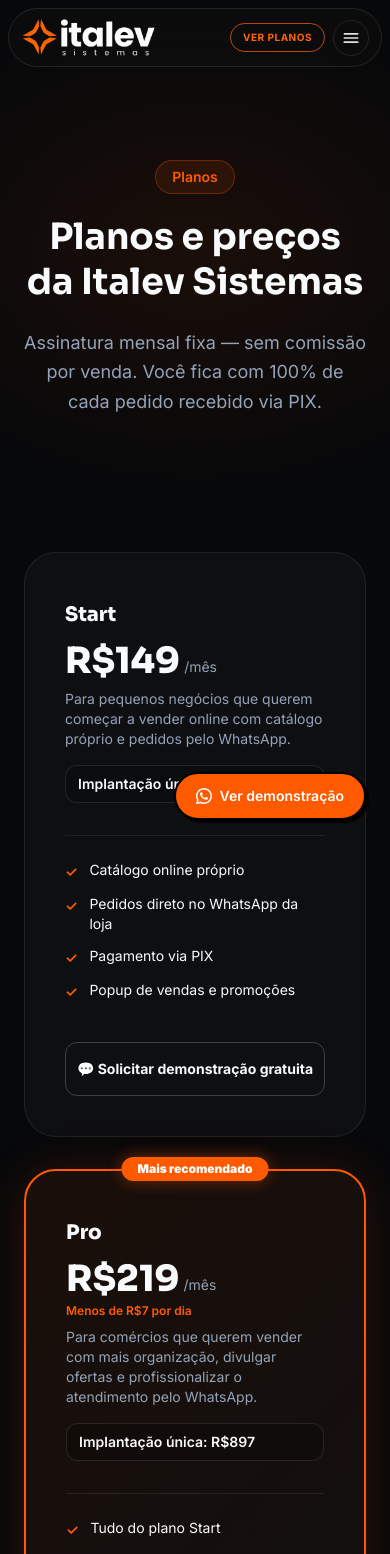
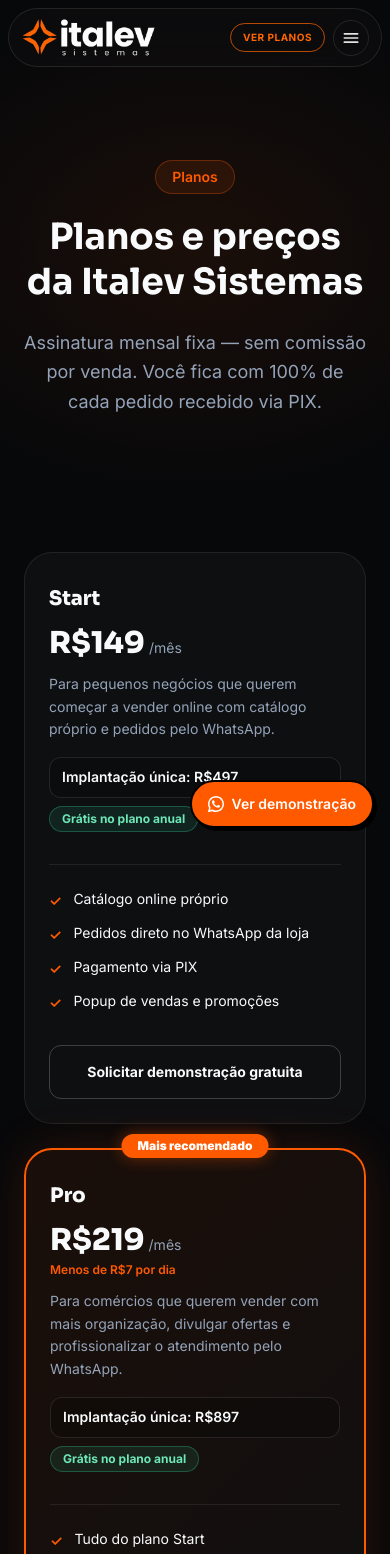
Before and after one commit to alle77fm/paginaitalev, a Next.js app: page /planos in a window 390 px wide. Shown: the top 1554 px of the page. Built offline with nearby package versions, Linux system fonts and the light colour scheme.

Commit message:
ajusta planos anuais e responsividade

```diff
--- a/app/page.tsx
+++ b/app/page.tsx
@@ -23,11 +23,11 @@ export const metadata: Metadata = {
 };
 
 // Estatísticas
-const stats = [
-  { value: 'Sem comissão', label: 'por pedido' },
-  { value: 'Catálogo próprio', label: 'com a identidade da loja' },
-  { value: 'WhatsApp', label: 'pedidos direto para o comércio' },
-  { value: 'Suporte próximo', label: 'implantação assistida' },
+const diferenciais = [
+  { titulo: 'Sem comissão por pedido', texto: 'Você paga uma mensalidade fixa e vende direto pelo WhatsApp, sem taxas sobre cada venda.' },
+  { titulo: 'Catálogo próprio', texto: 'Organize produtos, ofertas e informações da sua loja em uma página profissional.' },
+  { titulo: 'Pedidos pelo WhatsApp', texto: 'O cliente escolhe os produtos e envia o pedido diretamente para o WhatsApp da loja.' },
+  { titulo: 'Suporte próximo', texto: 'Acompanhamento inicial para sua loja começar com mais segurança e organização.' },
 ];
 
 // Benefícios
@@ -139,9 +139,9 @@ export default function HomePage() {
 
       <main className="relative pt-0">
         {/* ── HERO ─────────────────────────────────────────── */}
-        <section className="relative z-10 mb-section-gap-mobile bg-[#07080A] pt-24 md:mb-section-gap-desktop md:overflow-hidden md:pt-32">
-          <div className="mx-auto max-w-[1440px] px-margin-mobile pb-10 pt-4 md:px-gutter md:pb-16 md:pt-6">
-            <div className="grid grid-cols-1 items-center gap-10 md:grid-cols-2 md:gap-8 lg:gap-14">
+        <section className="relative z-10 mb-16 bg-[#07080A] pt-24 md:mb-24 md:overflow-hidden md:pt-28">
+          <div className="mx-auto max-w-[1440px] px-margin-mobile pb-6 pt-2 md:px-gutter md:pb-10 md:pt-4">
+            <div className="grid grid-cols-1 items-center gap-8 md:grid-cols-2 md:gap-8 lg:gap-12">
 
               {/* ── Coluna esquerda: texto ── */}
               <div className="text-center md:text-left">
@@ -357,20 +357,18 @@ export default function HomePage() {
         </section>
 
         <DemoCta className="-mt-10 mb-section-gap-mobile md:-mt-16 md:mb-section-gap-desktop" />
-
-        {/* ── STATS ─────────────────────────────────────────── */}
-        <section className="bg-surface-container-lowest py-20 mb-section-gap-mobile md:mb-section-gap-desktop">
-          <div className="max-w-container mx-auto px-margin-mobile md:px-gutter grid grid-cols-2 md:grid-cols-4 gap-gutter text-center">
-            {stats.map((stat, i) => (
-              <div key={i} className="flex flex-col">
-                <span className="text-display-lg-mobile md:text-headline-xl text-primary-container mb-2">
-                  {stat.value}
-                </span>
-                <span className="text-label-caps uppercase tracking-widest text-on-secondary-container">
-                  {stat.label}
-                </span>
-              </div>
-            ))}
+        {/* Diferenciais */}
+        <section aria-labelledby="diferenciais-title" className="mb-section-gap-mobile bg-surface-container-lowest py-14 md:mb-section-gap-desktop md:py-16">
+          <div className="mx-auto max-w-6xl px-margin-mobile md:px-gutter">
+            <h2 id="diferenciais-title" className="mb-8 text-center text-2xl font-bold text-on-surface md:mb-10 md:text-3xl">Diferenciais para o comércio local</h2>
+            <div className="grid grid-cols-1 gap-4 sm:grid-cols-2 lg:grid-cols-4 lg:gap-5">
+              {diferenciais.map((item) => (
+                <article key={item.titulo} className="min-w-0 rounded-2xl border border-white/10 bg-surface-container-low p-6">
+                  <h3 className="text-xl font-bold leading-tight text-on-surface md:text-2xl">{item.titulo}</h3>
+                  <p className="mt-3 text-sm leading-relaxed text-on-secondary-container md:text-base">{item.texto}</p>
+                </article>
+              ))}
+            </div>
           </div>
         </section>
 
--- a/app/planos/page.tsx
+++ b/app/planos/page.tsx
@@ -10,7 +10,7 @@ import { recursosComparativos } from '@/content/comparisons/planos';
 import { faqInstitucional } from '@/content/faq/institucional';
 
 const faqPlanos = faqInstitucional.filter((f) =>
-  ['diferenca-planos', 'custo-implantacao', 'ia-inclusa', 'cobra-comissao', 'tem-fidelidade', 'quanto-tempo-app-pronto', 'precisa-saber-programar', 'suporte'].includes(f.id),
+  ['diferenca-planos', 'custo-implantacao', 'incluso-implantacao', 'ia-inclusa', 'cobra-comissao', 'tem-fidelidade', 'quanto-tempo-app-pronto', 'precisa-saber-programar', 'suporte'].includes(f.id),
 );
 
 export const metadata: Metadata = {
@@ -46,10 +46,6 @@ export default function PlanosPage() {
         <section aria-label="Comparativo de planos" className="section">
           <div className="mx-auto max-w-6xl px-6">
             <PricingCards cta="whatsapp" />
-            <div className="mx-auto mt-8 max-w-3xl rounded-2xl border border-[#FF5A00]/20 bg-[#FF5A00]/5 p-5 text-sm leading-relaxed text-[#CBD5E1]">
-              <p><strong className="text-white">A implantação é cobrada uma única vez</strong> e varia conforme o plano. Ela inclui configuração inicial da loja, personalização básica, cadastro estrutural e orientação de uso.</p>
-              <p className="mt-2">No plano Master, a mensalidade e a implantação podem variar conforme o nível de configuração, suporte e acompanhamento necessário.</p>
-            </div>
             <p className="mt-8 text-center text-sm text-[#64748B]">
               Todos os planos incluem suporte de segunda a sexta, 9h às 18h.
               Dúvidas?{' '}
--- a/components/ui/FloatingButton.tsx
+++ b/components/ui/FloatingButton.tsx
@@ -83,10 +83,10 @@ export default function FloatingButton() {
         onClick={() => setOpen(true)}
         aria-label="Ver demonstração — abrir formulário de demonstração"
         className="
-          fixed bottom-6 right-6 z-50
+          fixed bottom-4 right-4 z-50 sm:bottom-6 sm:right-6
           flex items-center gap-2
           rounded-full border-2 border-black
-          bg-[#FF5A00] px-5 py-3
+          bg-[#FF5A00] px-4 py-3 sm:px-5
           text-sm font-semibold text-white
           shadow-[3px_3px_0_#000]
           transition-all duration-150
--- a/components/ui/PricingCard.tsx
+++ b/components/ui/PricingCard.tsx
@@ -47,6 +47,7 @@ export default function PricingCard({ plano }: PricingCardProps) {
         <p className="mt-4 rounded-lg border border-white/10 bg-black/20 px-3 py-2 text-sm font-semibold text-[#F8FAFC]">
           {plano.implantacaoPrefixo ? 'Implantação a partir de' : 'Implantação única'}: R${plano.implantacao.toLocaleString('pt-BR')}
         </p>
+        <span className="mt-2 inline-flex w-fit rounded-full border border-emerald-400/30 bg-emerald-400/10 px-3 py-1 text-xs font-bold text-emerald-300">Gr?tis no plano anual</span>
       </div>
 
       {/* Recursos */}
--- a/components/ui/PricingCards.tsx
+++ b/components/ui/PricingCards.tsx
@@ -1,106 +1,38 @@
 import { planos } from '@/content/comparisons/planos';
 import { italev } from '@/lib/entities';
 
-interface PricingCardsProps {
-  /** home → "Escolher Plano" linka para /planos; planos → abre WhatsApp */
-  cta?: 'page' | 'whatsapp';
-}
+interface PricingCardsProps { cta?: 'page' | 'whatsapp'; }
 
 export default function PricingCards({ cta = 'whatsapp' }: PricingCardsProps) {
   return (
-    <div className="grid grid-cols-1 md:grid-cols-3 gap-8 items-stretch">
+    <div data-cta={cta}>
+      <div className="grid grid-cols-1 items-stretch gap-6 md:grid-cols-3 md:gap-5 lg:gap-6">
         {planos.map((plano) => {
           const isPro = plano.destaque;
-        const waLink = `https://wa.me/${italev.whatsapp}?text=${encodeURIComponent(
-          `Olá! Tenho interesse no plano ${plano.nome} e gostaria de solicitar uma demonstração gratuita.`,
-        )}`;
-
+          const waLink = `https://wa.me/${italev.whatsapp}?text=${encodeURIComponent(`Olá! Tenho interesse no plano ${plano.nome} e gostaria de solicitar uma demonstração gratuita.`)}`;
           return (
-          <div
-            key={plano.id}
-            className={`p-10 rounded-[32px] flex flex-col relative transition-all duration-300 ${
-              isPro
-                ? 'border-2 border-[#FF5A00] shadow-[0_0_48px_rgba(255,90,0,0.15)] md:scale-105 z-10'
-                : 'border border-white/[0.08] hover:border-[#FF5A00]/30 hover:shadow-[0_0_24px_rgba(255,90,0,0.08)]'
-            }`}
-            style={{
-              background: isPro
-                ? 'linear-gradient(135deg, rgba(255,90,0,0.08) 0%, rgba(255,255,255,0.03) 100%)'
-                : 'rgba(255,255,255,0.03)',
-            }}
-          >
-            {/* Badge */}
-            {plano.badgeTexto && (
-              <div className="absolute -top-4 left-1/2 -translate-x-1/2">
-                <span className="inline-block rounded-full bg-[#FF5A00] px-4 py-1 text-xs font-black text-white whitespace-nowrap shadow-[0_0_16px_rgba(255,90,0,0.4)]">
-                  {plano.badgeTexto}
-                </span>
-              </div>
-            )}
-
-            {/* Nome e preço */}
+            <article key={plano.id} aria-label={`Plano ${plano.nome}`} className={`relative flex flex-col rounded-[28px] p-6 transition-all duration-300 sm:p-8 lg:p-9 ${isPro ? 'z-10 border-2 border-[#FF5A00] shadow-[0_0_48px_rgba(255,90,0,0.15)] md:-translate-y-2' : 'border border-white/[0.08] hover:border-[#FF5A00]/30'}`} style={{ background: isPro ? 'linear-gradient(135deg, rgba(255,90,0,0.08) 0%, rgba(255,255,255,0.03) 100%)' : 'rgba(255,255,255,0.03)' }}>
+              {plano.badgeTexto && <span className="absolute -top-4 left-1/2 -translate-x-1/2 whitespace-nowrap rounded-full bg-[#FF5A00] px-4 py-1 text-xs font-black text-white shadow-[0_0_16px_rgba(255,90,0,0.4)]">{plano.badgeTexto}</span>}
               <div className="mb-2 mt-2">
                 <h3 className="font-sora text-xl font-black text-[#F8FAFC]">{plano.nome}</h3>
-              {plano.precoPrefixo && <p className="mt-3 text-xs font-bold uppercase tracking-wider text-[#FF5A00]">{plano.precoPrefixo}</p>}
-              <div className={`${plano.precoPrefixo ? 'mt-1' : 'mt-3'} flex items-end gap-1`}>
-                <span className="font-sora text-4xl font-black text-[#F8FAFC]">
-                  R${plano.preco}
-                </span>
-                <span className="mb-1 text-sm text-[#94A3B8]">/mês</span>
+                <div className="mt-3 flex flex-wrap items-baseline gap-x-1">
+                  {plano.precoPrefixo && <span className="text-sm font-bold text-[#F8FAFC]">{plano.precoPrefixo}</span>}
+                  <span className="font-sora text-3xl font-black text-[#F8FAFC] sm:text-4xl">R${plano.preco}</span>
+                  <span className="text-sm text-[#94A3B8]">/mês</span>
                 </div>
-              {plano.subTexto && (
-                <p className="mt-1 text-xs font-semibold text-[#FF5A00]">{plano.subTexto}</p>
-              )}
-              <p className="mt-2 text-sm text-[#94A3B8]">{plano.descricaoCurta}</p>
-              <p className="mt-4 rounded-xl border border-white/10 bg-black/20 px-3 py-2 text-sm font-semibold text-[#F8FAFC]">
-                {plano.implantacaoPrefixo ? 'Implantação a partir de' : 'Implantação única'}: R${plano.implantacao.toLocaleString('pt-BR')}
-              </p>
+                {plano.subTexto && <p className="mt-1 text-xs font-semibold text-[#FF5A00]">{plano.subTexto}</p>}
+                <p className="mt-3 text-sm leading-relaxed text-[#94A3B8]">{plano.descricaoCurta}</p>
+                <p className="mt-4 rounded-xl border border-white/10 bg-black/20 px-3 py-2 text-sm font-semibold leading-relaxed text-[#F8FAFC]">Implantação única: {plano.implantacaoPrefixo && 'a partir de '}R${plano.implantacao.toLocaleString('pt-BR')}</p>
+                {plano.implantacaoGratisAnual && <span className="mt-2 inline-flex w-fit rounded-full border border-emerald-400/30 bg-emerald-400/10 px-3 py-1 text-xs font-bold text-emerald-300">Grátis no plano anual</span>}
               </div>
-
-            {/* Divisor */}
               <div className="my-6 border-t border-white/[0.08]" />
-
-            {/* Recursos */}
-            <ul className="space-y-3 mb-10 flex-grow" role="list">
-              {plano.recursos.map((recurso) => (
-                <li key={recurso} className="flex items-start gap-3 text-sm text-[#F8FAFC]">
-                  <span className="text-[#FF5A00] font-bold flex-shrink-0 mt-0.5" aria-hidden="true">✓</span>
-                  <span>{recurso}</span>
-                </li>
-              ))}
-            </ul>
-
-            {/* CTA */}
-            {cta === 'whatsapp' ? (
-              <a
-                href={waLink}
-                target="_blank"
-                rel="noopener noreferrer"
-                className={`block w-full py-4 rounded-xl text-center font-bold text-sm transition-all duration-200 ${
-                  isPro
-                    ? 'bg-[#FF5A00] hover:bg-[#e04e00] text-white shadow-[0_0_20px_rgba(255,90,0,0.35)]'
-                    : 'border border-white/20 text-[#F8FAFC] hover:border-[#FF5A00] hover:bg-[rgba(255,90,0,0.08)]'
-                }`}
-              >
-                💬 Solicitar demonstração gratuita
-              </a>
-            ) : (
-              <a
-                href={waLink}
-                target="_blank"
-                rel="noopener noreferrer"
-                className={`block w-full py-4 rounded-xl text-center font-bold text-sm transition-all duration-200 ${
-                  isPro
-                    ? 'bg-[#FF5A00] hover:bg-[#e04e00] text-white shadow-[0_0_20px_rgba(255,90,0,0.35)]'
-                    : 'border border-white/20 text-[#F8FAFC] hover:border-[#FF5A00] hover:bg-[rgba(255,90,0,0.08)]'
-                }`}
-              >
-                💬 Solicitar demonstração gratuita
-              </a>
-            )}
-          </div>
+              <ul className="mb-8 flex-grow space-y-3" role="list">{plano.recursos.map((recurso) => <li key={recurso} className="flex items-start gap-3 text-sm text-[#F8FAFC]"><span className="mt-0.5 shrink-0 font-bold text-[#FF5A00]" aria-hidden="true">✓</span><span>{recurso}</span></li>)}</ul>
+              <a href={waLink} target="_blank" rel="noopener noreferrer" className={`block w-full rounded-xl py-4 text-center text-sm font-bold transition-all ${isPro ? 'bg-[#FF5A00] text-white shadow-[0_0_20px_rgba(255,90,0,0.35)] hover:bg-[#e04e00]' : 'border border-white/20 text-[#F8FAFC] hover:border-[#FF5A00] hover:bg-[rgba(255,90,0,0.08)]'}`}>Solicitar demonstração gratuita</a>
+            </article>
           );
         })}
       </div>
+      <p className="mx-auto mt-8 max-w-3xl text-center text-sm leading-relaxed text-[#CBD5E1]">A implantação única é cobrada apenas no plano mensal. No plano anual, a criação e configuração inicial da loja ficam grátis.</p>
+    </div>
   );
 }
--- a/content/comparisons/planos.ts
+++ b/content/comparisons/planos.ts
@@ -3,12 +3,12 @@ export interface RecursoPlano { nome: string; start: boolean; pro: boolean; mast
 export interface Plano {
   id: 'start' | 'pro' | 'master'; nome: string; preco: number; precoPrefixo?: string;
   implantacao: number; implantacaoPrefixo?: string; descricaoCurta: string;
-  recursos: string[]; destaque: boolean; badgeTexto?: string; subTexto?: string;
+  recursos: string[]; destaque: boolean; badgeTexto?: string; subTexto?: string; implantacaoGratisAnual: boolean;
 }
 export const planos: Plano[] = [
-  { id: 'start', nome: 'Start', preco: 149, implantacao: 497, descricaoCurta: 'Para pequenos negócios que querem começar a vender online com catálogo próprio e pedidos pelo WhatsApp.', recursos: ['Catálogo online próprio', 'Pedidos direto no WhatsApp da loja', 'Pagamento via PIX', 'Popup de vendas e promoções'], destaque: false },
-  { id: 'pro', nome: 'Pro', preco: 219, implantacao: 897, descricaoCurta: 'Para comércios que querem vender com mais organização, divulgar ofertas e profissionalizar o atendimento pelo WhatsApp.', recursos: ['Tudo do plano Start', 'Marca e domínio próprios', 'Relatórios e dashboard de vendas', 'Disparo de promoções', 'Agendamento de entrega', 'Cupons de desconto', 'Tabloide de ofertas em PDF'], destaque: true, badgeTexto: 'Mais recomendado', subTexto: 'Menos de R$7 por dia' },
-  { id: 'master', nome: 'Master', preco: 697, precoPrefixo: 'A partir de', implantacao: 1497, implantacaoPrefixo: 'A partir de', descricaoCurta: 'Para negócios com operação mais estruturada, maior volume de produtos ou necessidade de acompanhamento mais próximo.', recursos: ['Tudo do plano Pro', 'Suporte prioritário', 'Implantação mais assistida', 'Configuração avançada do catálogo', 'Orientação inicial mais próxima', 'Melhor acompanhamento nos primeiros dias'], destaque: false },
+  { id: 'start', nome: 'Start', preco: 149, implantacao: 497, descricaoCurta: 'Para pequenos negócios que querem começar a vender online com catálogo próprio e pedidos pelo WhatsApp.', recursos: ['Catálogo online próprio', 'Pedidos direto no WhatsApp da loja', 'Pagamento via PIX', 'Popup de vendas e promoções'], destaque: false, implantacaoGratisAnual: true },
+  { id: 'pro', nome: 'Pro', preco: 219, implantacao: 897, descricaoCurta: 'Para comércios que querem vender com mais organização, divulgar ofertas e profissionalizar o atendimento pelo WhatsApp.', recursos: ['Tudo do plano Start', 'Marca e domínio próprios', 'Relatórios e dashboard de vendas', 'Disparo de promoções', 'Agendamento de entrega', 'Cupons de desconto', 'Tabloide de ofertas em PDF'], destaque: true, badgeTexto: 'Mais recomendado', subTexto: 'Menos de R$7 por dia', implantacaoGratisAnual: true },
+  { id: 'master', nome: 'Master', preco: 697, precoPrefixo: 'A partir de', implantacao: 1497, implantacaoPrefixo: 'A partir de', descricaoCurta: 'Para negócios com operação mais estruturada, maior volume de produtos ou necessidade de acompanhamento mais próximo.', recursos: ['Tudo do plano Pro', 'Suporte prioritário', 'Implantação mais assistida', 'Configuração avançada do catálogo', 'Orientação inicial mais próxima', 'Melhor acompanhamento nos primeiros dias'], destaque: false, implantacaoGratisAnual: true },
 ];
 export const recursosComparativos: RecursoPlano[] = [
   { nome: 'Catálogo online próprio', start: true, pro: true, master: true },
--- a/lib/schema.ts
+++ b/lib/schema.ts
@@ -145,7 +145,7 @@ export function offerCatalogSchema() {
         priceCurrency: 'BRL',
         billingDuration: 'P1M',
       },
-      description: `${plano.descricaoCurta} Implantação ${plano.implantacaoPrefixo ? 'a partir de ' : 'única de '}R${plano.implantacao.toLocaleString('pt-BR')}.`,
+      description: `${plano.descricaoCurta} Implantação ${plano.implantacaoPrefixo ? 'a partir de ' : 'única de '}R${plano.implantacao.toLocaleString('pt-BR')}. No plano anual, a implanta??o ? gr?tis.`,
       availability: 'https://schema.org/InStock',
       seller: { '@id': ORG_ID },
     })),
```
Also changed, not shown: content/faq/duvidas-frequentes.ts (+4 -3 lines), content/faq/institucional.ts (+7 -2 lines), public/llms.txt. Lines whose indentation alone changed are shown as unchanged.
